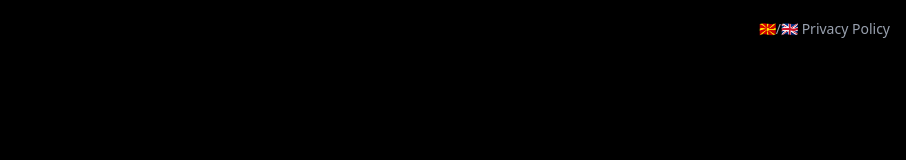
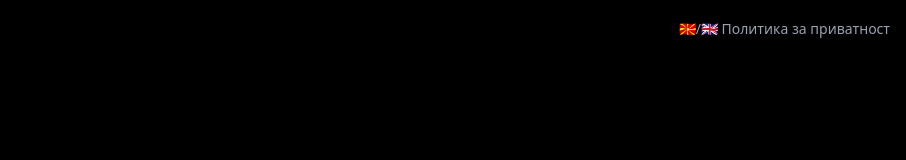
Before and after one commit to mkdavor/MKLiveRadio, a React (Vite) app: page / in a window 1280 px wide. Shown: the top 160 px of the page, without its empty margins (374-1280 px from the left). Built offline with nearby package versions, Linux system fonts and the light colour scheme.

Commit message:
fix: change privacy policy lang

```diff
--- a/src/pages/Home.tsx
+++ b/src/pages/Home.tsx
@@ -14,7 +14,7 @@ const Home = () => {
           to="/privacy"
           className="text-sm text-gray-400 hover:text-white transition"
         >
-          🇲🇰/🇬🇧 Privacy Policy
+          🇲🇰/🇬🇧 Политика за приватност
         </Link>
       </div>
 
```
